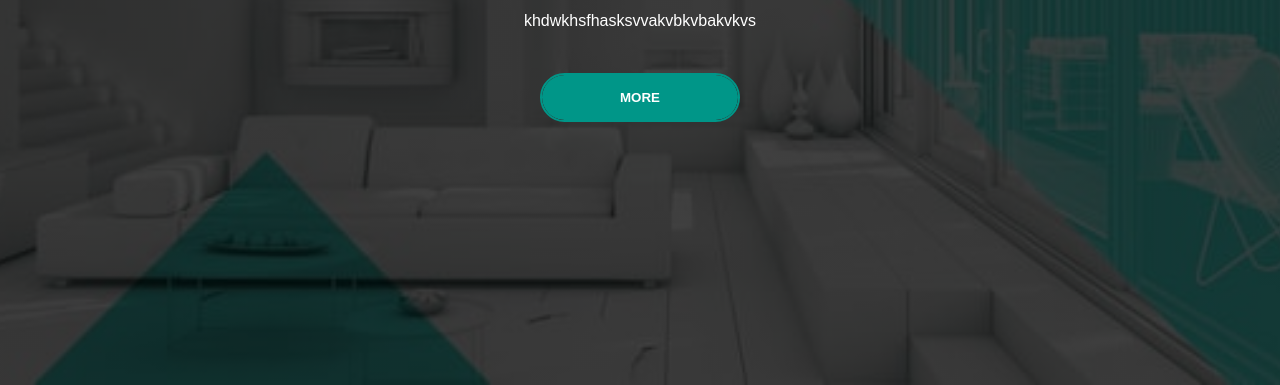
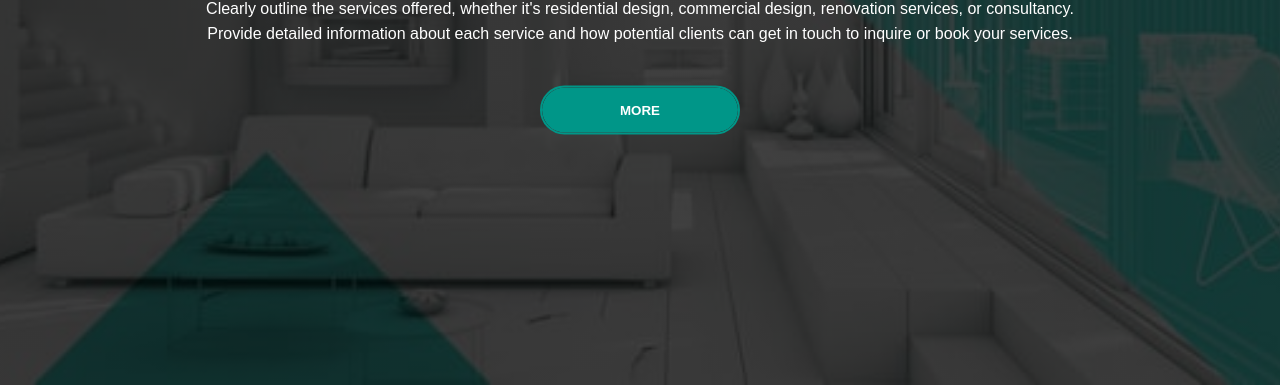
Before and after one commit to krishnamurthy31/Landing-page, a plain HTML site: page index.html in a window 1280 px wide. Shown: the part 415-800 px from the top of the page. Drawn offline with Linux system fonts and the light colour scheme.

Commit message:
Update index.html

```diff
--- a/index.html
+++ b/index.html
@@ -20,7 +20,7 @@
     </div>
     <div class="content">
         <h1> DESIGN YOUR HOUSE</h1>
-        <p> khdwkhsfhasksvvakvbkvbakvkvs</p>
+        <p> Clearly outline the services offered, whether it's residential design, commercial design, renovation services, or consultancy. <br> Provide detailed information about each service and how potential clients can get in touch to inquire or book your services.</p>
         <div>
             <button type="button"><span></span> MORE</button>
         </div>
```
